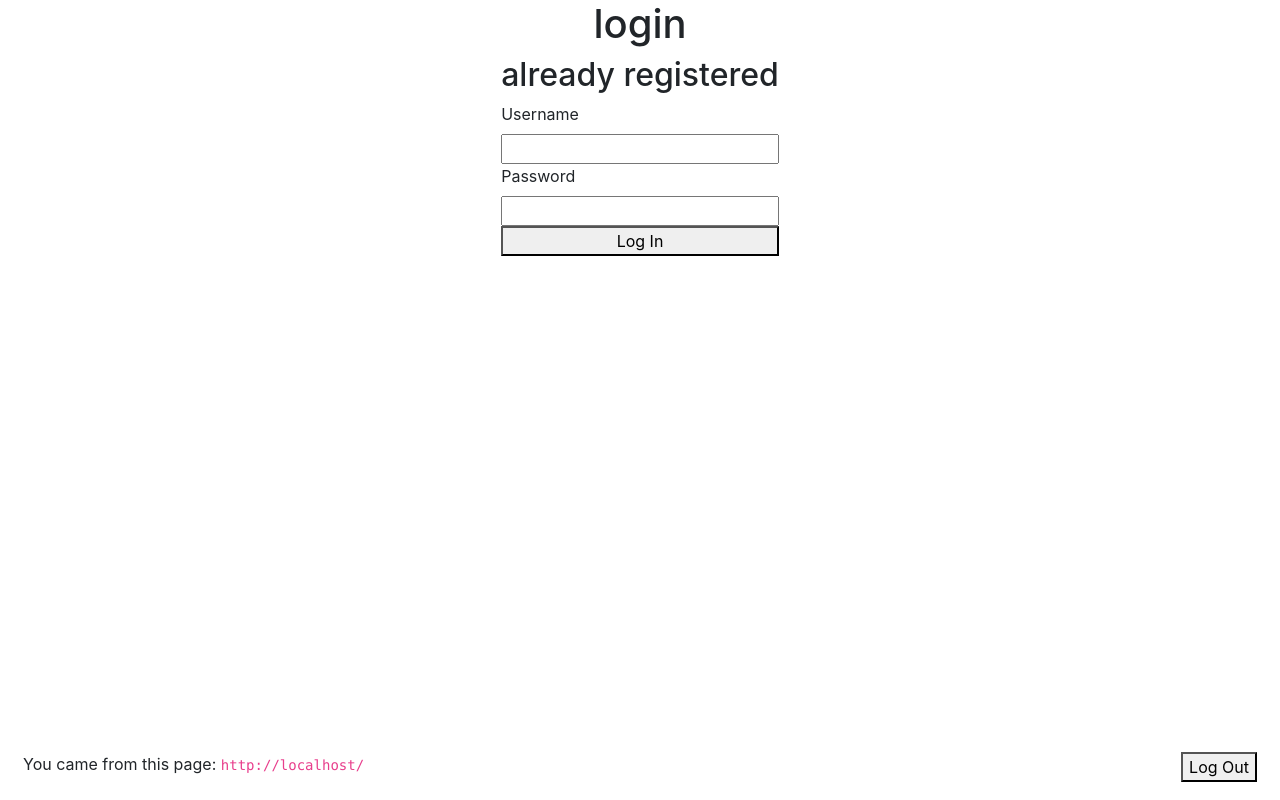
After one commit to johannesrave/speel, a Django app: template player/templates/login.html in a window 1280 px wide. The commit adds this page. Run offline with Django 3.2, Linux system fonts and the light colour scheme; the template is opened without the code that fills it, so the values that code supplies are empty; some libraries are stand-ins or nearby versions.

Commit message:
added login mechanism using django user management and a login view

```diff
--- a/player/templates/layout.html
+++ b/player/templates/layout.html
@@ -16,14 +16,20 @@
 </head>
 
 <body>
-<div class="min-vh-100 container-fluid d-flex justify-content-center">
+<div class="min-vh-100 container-fluid d-flex flex-column justify-content-center">
   <div class="row align-self-center">
     <div>
       {% block heading %}{% endblock %}
       {% block content %}{% endblock %}
     </div>
   </div>
+  <div class="d-flex justify-content-between mt-auto p-2">
+    <p>You came from this page: <code>{{ request.META.HTTP_REFERER }}</code></p>
+    <form action="/logout/" method="post">
+        {% csrf_token %}
+      <button name="logout" value="true">Log Out</button>
+    </form>
+  </div>
 </div>
 </body>
-
 </html>
--- /dev/null
+++ b/player/templates/login.html
@@ -0,0 +1,15 @@
+{% extends "layout.html" %}
+{% block heading %}
+  <h1 class="text-center">login</h1>
+{% endblock %}
+{% block content %}
+  <form action="/login/" method="post">
+  {% csrf_token %}
+    <div class="d-flex flex-column">
+      <h2>already registered</h2>
+      <label for="username">Username</label><input id="username" type="text" name="username">
+      <label for="password">Password</label><input id="password" type="password" name="password">
+      <button>Log In</button>
+    </div>
+  </form>
+{% endblock content %}
--- a/player/urls.py
+++ b/player/urls.py
@@ -2,5 +2,7 @@ from django.urls import path, include
 from player import views
 # The API URLs are now determined automatically by the router.
 urlpatterns = [
-    path('', views.Index.as_view, name='player'),
+    path('login/', views.Login.as_view(), name='login'),
+    path('logout/', views.Logout.as_view(), name='logout'),
+    path('player/', views.Index.as_view(), name='player'),
 ]
```
Also changed, not shown: player/views.py (+31 -2 lines).
